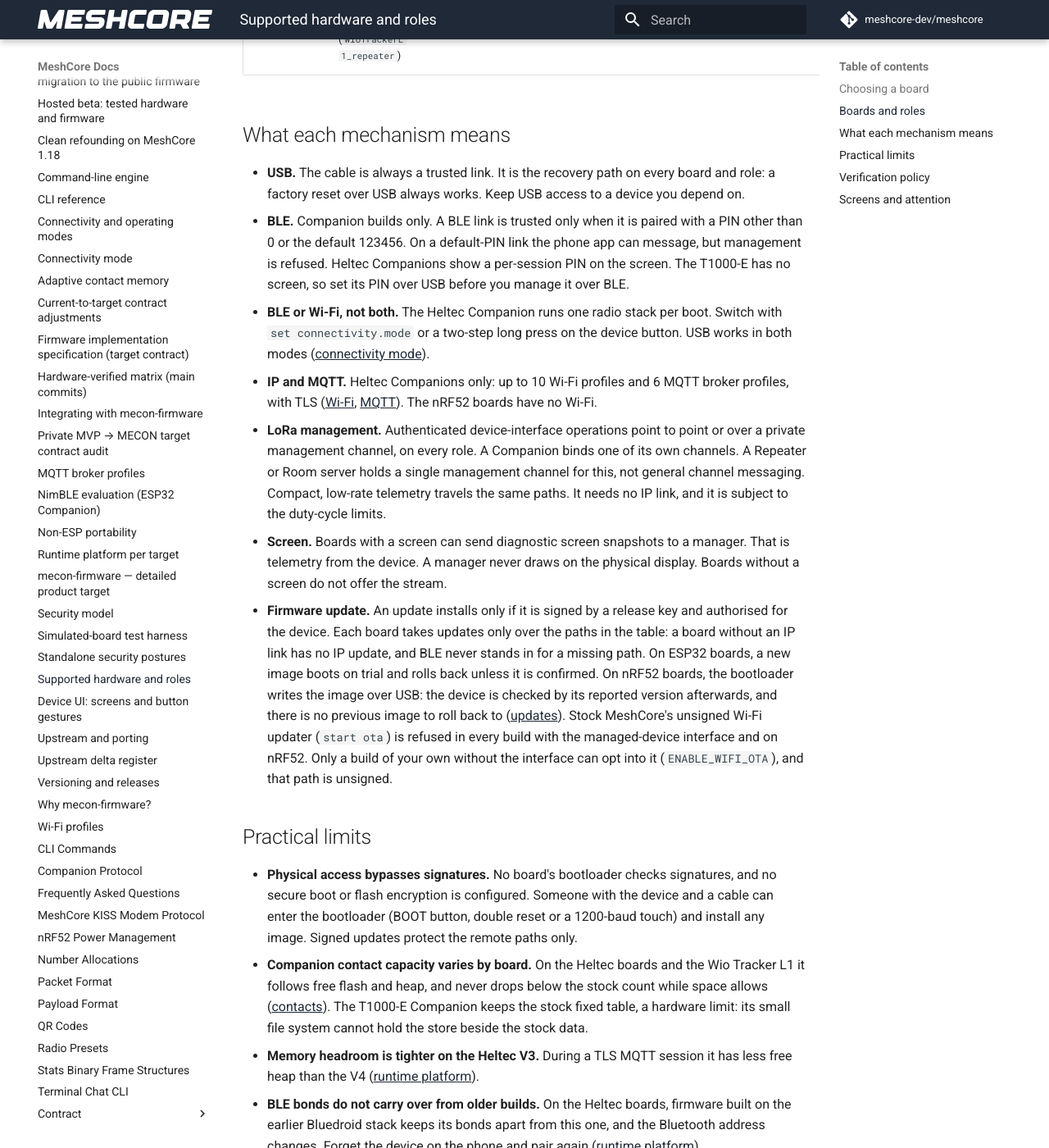
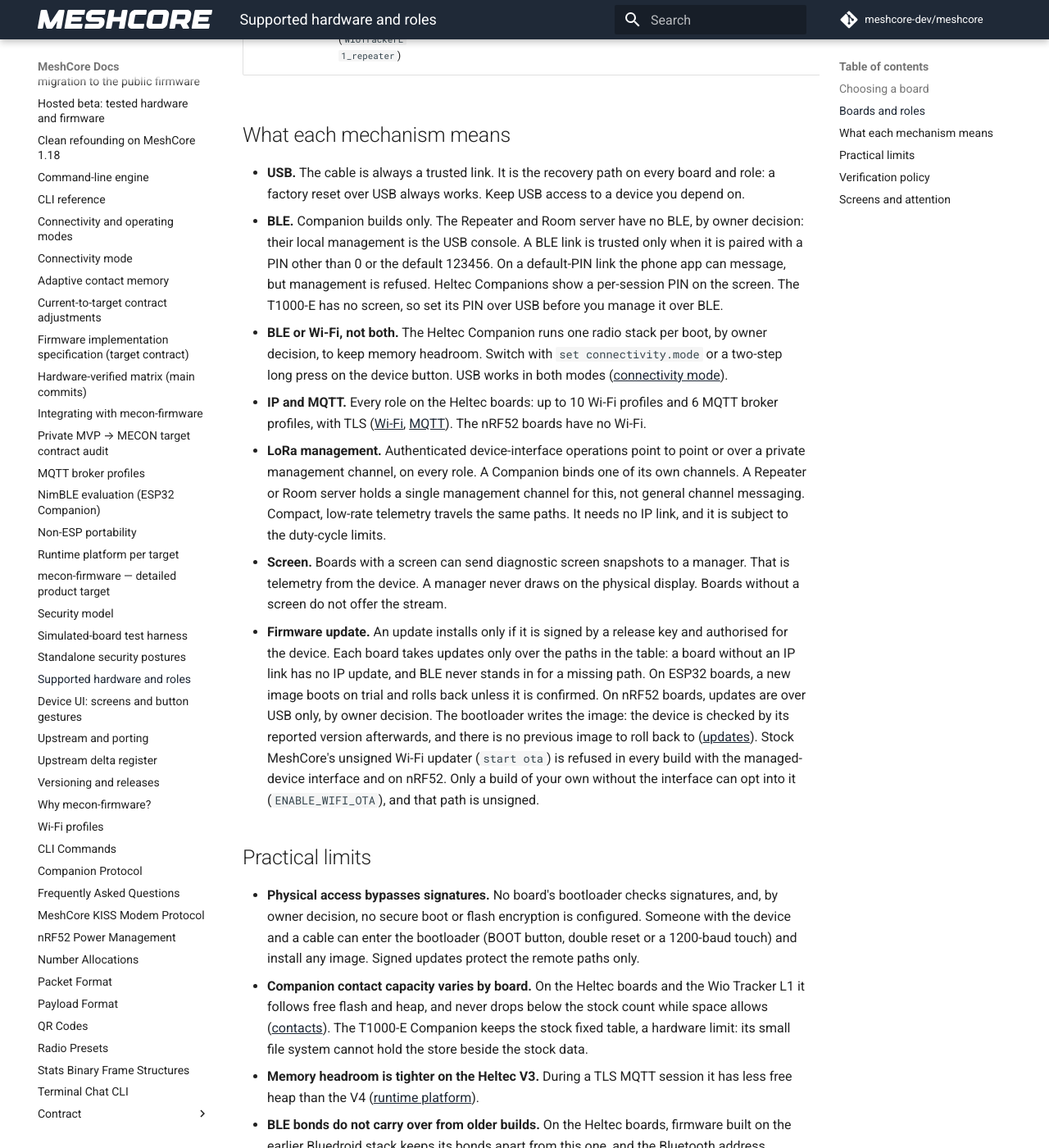
Before and after one commit to hoejriis/mecon-firmware, an MkDocs documentation site: the page built from docs/SUPPORTED_HARDWARE.md, in a window 1280 px wide and 1400 px high, scrolled down 1792 px. Shown: the whole window at 82% size. Built offline with MkDocs 1.6.1 and Material for MkDocs 9.7.7, drawn with Linux system fonts in a browser that asks for light colours; comment, search, counter and statistics services are not loaded; some of the changed text lies outside the part shown.

Commit message:
SUPPORTED_HARDWARE: owner decisions on the possible exceptions
Owner decisions of 2026-11-01, relayed by the steward. Finished
behaviour: Wi-Fi and MQTT on the Heltec Repeater and Room server.
Owner-decided exceptions, stated as such: BLE or Wi-Fi per boot, no BLE
on the Repeater and Room server, nRF52 updates over USB only, no secure
boot or flash encryption.

Co-Authored-By: Claude Opus 5.5 (1M context) <noreply@anthropic.com>

```diff
--- a/docs/SUPPORTED_HARDWARE.md
+++ b/docs/SUPPORTED_HARDWARE.md
@@ -6,7 +6,7 @@ Which board to choose, which role to run on it, and what each combination can do
 
 | You want | Choose |
 |---|---|
-| A Companion that you also manage over Wi-Fi and MQTT | **Heltec V3** or **Heltec V4** |
+| A Companion, Repeater or Room server that you also manage over Wi-Fi and MQTT | **Heltec V3** or **Heltec V4** |
 | More memory headroom on an ESP32 board (PSRAM, larger flash) | **Heltec V4** |
 | A small, low-power device with GNSS, used over USB and Bluetooth | **SenseCAP T1000-E** (no screen) or **Seeed Wio Tracker L1** (with a screen) |
 | Management of a node with no IP link | Any of the four, over LoRa (point to point or a private management channel) |
@@ -25,16 +25,16 @@ The four hardware test targets, with the role builds that carry the managed-devi
 ## What each mechanism means
 
 - **USB.** The cable is always a trusted link. It is the recovery path on every board and role: a factory reset over USB always works. Keep USB access to a device you depend on.
-- **BLE.** Companion builds only. A BLE link is trusted only when it is paired with a PIN other than 0 or the default 123456. On a default-PIN link the phone app can message, but management is refused. Heltec Companions show a per-session PIN on the screen. The T1000-E has no screen, so set its PIN over USB before you manage it over BLE.
-- **BLE or Wi-Fi, not both.** The Heltec Companion runs one radio stack per boot. Switch with `set connectivity.mode` or a two-step long press on the device button. USB works in both modes ([connectivity mode](CONNECTIVITY_MODE.md)).
-- **IP and MQTT.** Heltec Companions only: up to 10 Wi-Fi profiles and 6 MQTT broker profiles, with TLS ([Wi-Fi](WIFI.md), [MQTT](MQTT.md)). The nRF52 boards have no Wi-Fi.
+- **BLE.** Companion builds only. The Repeater and Room server have no BLE, by owner decision: their local management is the USB console. A BLE link is trusted only when it is paired with a PIN other than 0 or the default 123456. On a default-PIN link the phone app can message, but management is refused. Heltec Companions show a per-session PIN on the screen. The T1000-E has no screen, so set its PIN over USB before you manage it over BLE.
+- **BLE or Wi-Fi, not both.** The Heltec Companion runs one radio stack per boot, by owner decision, to keep memory headroom. Switch with `set connectivity.mode` or a two-step long press on the device button. USB works in both modes ([connectivity mode](CONNECTIVITY_MODE.md)).
+- **IP and MQTT.** Every role on the Heltec boards: up to 10 Wi-Fi profiles and 6 MQTT broker profiles, with TLS ([Wi-Fi](WIFI.md), [MQTT](MQTT.md)). The nRF52 boards have no Wi-Fi.
 - **LoRa management.** Authenticated device-interface operations point to point or over a private management channel, on every role. A Companion binds one of its own channels. A Repeater or Room server holds a single management channel for this, not general channel messaging. Compact, low-rate telemetry travels the same paths. It needs no IP link, and it is subject to the duty-cycle limits.
 - **Screen.** Boards with a screen can send diagnostic screen snapshots to a manager. That is telemetry from the device. A manager never draws on the physical display. Boards without a screen do not offer the stream.
-- **Firmware update.** An update installs only if it is signed by a release key and authorised for the device. Each board takes updates only over the paths in the table: a board without an IP link has no IP update, and BLE never stands in for a missing path. On ESP32 boards, a new image boots on trial and rolls back unless it is confirmed. On nRF52 boards, the bootloader writes the image over USB: the device is checked by its reported version afterwards, and there is no previous image to roll back to ([updates](contract/UPDATES.md)). Stock MeshCore's unsigned Wi-Fi updater (`start ota`) is refused in every build with the managed-device interface and on nRF52. Only a build of your own without the interface can opt into it (`ENABLE_WIFI_OTA`), and that path is unsigned.
+- **Firmware update.** An update installs only if it is signed by a release key and authorised for the device. Each board takes updates only over the paths in the table: a board without an IP link has no IP update, and BLE never stands in for a missing path. On ESP32 boards, a new image boots on trial and rolls back unless it is confirmed. On nRF52 boards, updates are over USB only, by owner decision. The bootloader writes the image: the device is checked by its reported version afterwards, and there is no previous image to roll back to ([updates](contract/UPDATES.md)). Stock MeshCore's unsigned Wi-Fi updater (`start ota`) is refused in every build with the managed-device interface and on nRF52. Only a build of your own without the interface can opt into it (`ENABLE_WIFI_OTA`), and that path is unsigned.
 
 ## Practical limits
 
-- **Physical access bypasses signatures.** No board's bootloader checks signatures, and no secure boot or flash encryption is configured. Someone with the device and a cable can enter the bootloader (BOOT button, double reset or a 1200-baud touch) and install any image. Signed updates protect the remote paths only.
+- **Physical access bypasses signatures.** No board's bootloader checks signatures, and, by owner decision, no secure boot or flash encryption is configured. Someone with the device and a cable can enter the bootloader (BOOT button, double reset or a 1200-baud touch) and install any image. Signed updates protect the remote paths only.
 - **Companion contact capacity varies by board.** On the Heltec boards and the Wio Tracker L1 it follows free flash and heap, and never drops below the stock count while space allows ([contacts](CONTACTS.md)). The T1000-E Companion keeps the stock fixed table, a hardware limit: its small file system cannot hold the store beside the stock data.
 - **Memory headroom is tighter on the Heltec V3.** During a TLS MQTT session it has less free heap than the V4 ([runtime platform](PLATFORM.md)).
 - **BLE bonds do not carry over from older builds.** On the Heltec boards, firmware built on the earlier Bluedroid stack keeps its bonds apart from this one, and the Bluetooth address changes. Forget the device on the phone and pair again ([runtime platform](PLATFORM.md)).
```
Also changed, not shown: other parts of docs/SUPPORTED_HARDWARE.md (+1 -1 lines).
